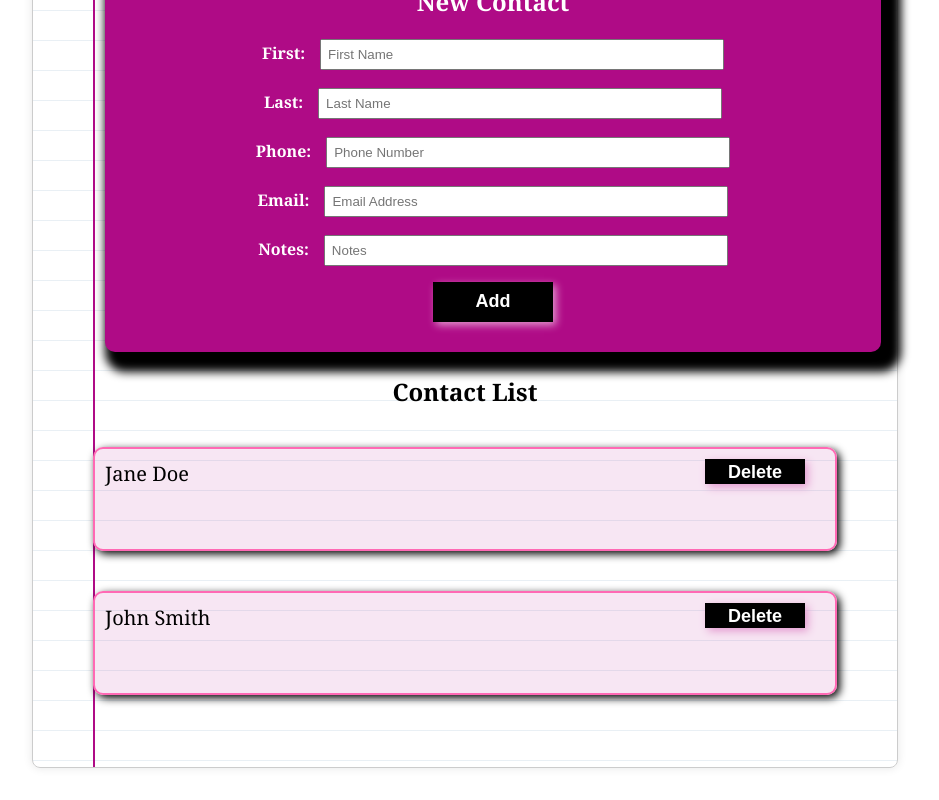
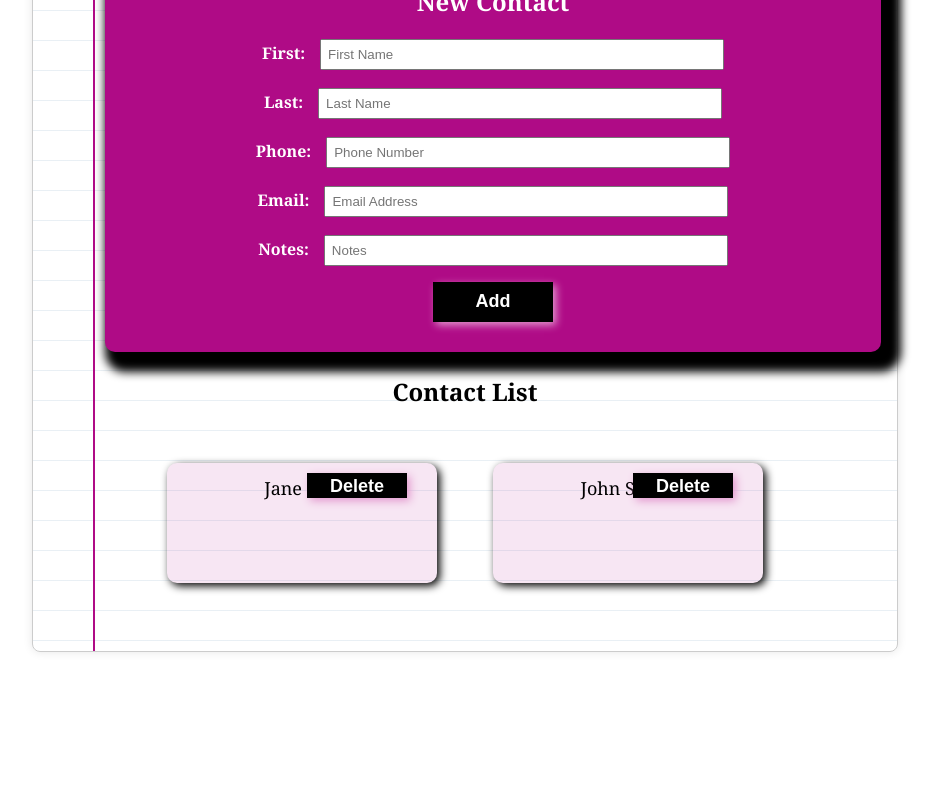
Before and after one commit to mstina03/to-do-list, a React (Create React App) app: page / in a window 1280 px wide. Shown: the part 982-1782 px from the top of the page, without its empty margins (175-1114 px from the left). After the commit the page ends 1666 px from the top, so only its background shows below. Built offline with nearby package versions, Linux system fonts and the light colour scheme.

Commit message:
debugging

```diff
--- a/src/components/ContactCard/ContactCard.css
+++ b/src/components/ContactCard/ContactCard.css
@@ -2,21 +2,18 @@
     box-shadow: 3px 3px 8px black;
     border-radius: 10px;
     padding: 10px;
-    margin: 40px auto;
-    font-size: 20px;
+    margin: 20px;
+    font-size: 18px;
     background-color: rgba(175, 11, 134, 0.1);
     display: flex;
     flex-direction: column;
+    width: 250px;
+    min-height: 100px;
     cursor: pointer;
     user-select: none;
     position: relative;
-    text-align: left;
-    width: 90%;
-    min-height: 80px;
-    /* ✅ Ensures text is visible */
-    border: 2px solid hotpink;
+}
 
-}
 
 
 .contact-card:hover {
--- a/src/components/ContactCard/ContactCard.jsx
+++ b/src/components/ContactCard/ContactCard.jsx
@@ -2,6 +2,8 @@ import React from 'react';
 import './ContactCard.css';
 
 export default function ContactCard({ id, front, back, deleteContact }) {
+    console.log("Rendering contact:", front, back);
+
     const [isFront, setFront] = React.useState(true);
 
     const cardContent = isFront
--- a/src/components/ContactContainer/ContactContainer.css
+++ b/src/components/ContactContainer/ContactContainer.css
@@ -0,0 +1,7 @@
+.contact-container {
+    display: flex;
+    flex-wrap: wrap;
+    justify-content: center;
+    padding: 1rem;
+    gap: 1rem;
+}
```
